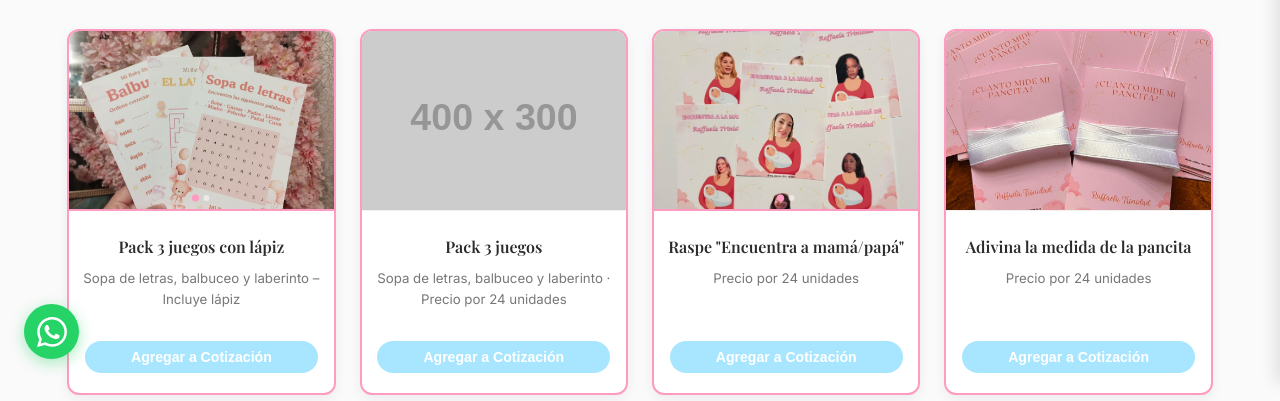
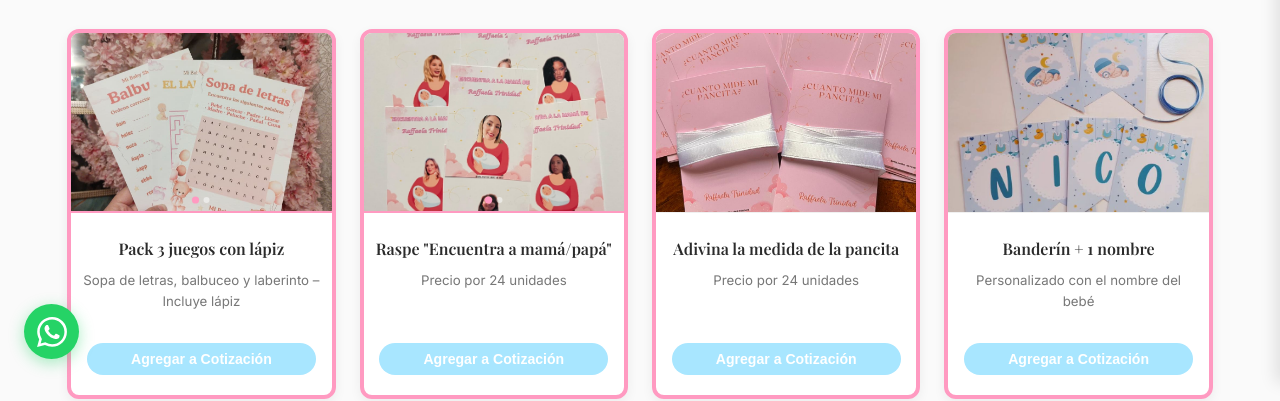
Before and after one commit to JoaquinCGS/inkly-web, a plain HTML site: page babyshower.html in a window 1280 px wide. Shown: the part 417-818 px from the top of the page. Drawn offline with nearby package versions, Linux system fonts and the light colour scheme; placeholder pictures from the web are drawn by us.

Commit message:
fix: Engrosar borde rosa de baby shower y eliminar producto sin imagen

```diff
--- a/babyshower.html
+++ b/babyshower.html
@@ -44,7 +44,7 @@
       background: #fff;
       border-radius: 12px;
       overflow: hidden;
-      border: 2px solid var(--color-primary);
+      border: 4px solid var(--color-primary);
       box-shadow: 0 4px 12px rgba(0,0,0,0.06);
       transition: transform 0.3s ease, box-shadow 0.3s ease;
       display: flex;
@@ -134,12 +134,7 @@
           <button class="btn btn-add-cart" data-name="Pack 3 juegos con lápiz">Agregar a Cotización</button>
         </div>
 
-        <div class="card">
-          <img src="https://via.placeholder.com/400x300/ffffff/cccccc?text=+" loading="lazy" />
-          <h3>Pack 3 juegos</h3>
-          <p>Sopa de letras, balbuceo y laberinto · Precio por 24 unidades</p>
-          <button class="btn btn-add-cart" data-name="Pack 3 juegos (x24)">Agregar a Cotización</button>
-        </div>
+
 
         <div class="card">
           <div class="product-carousel">
```
